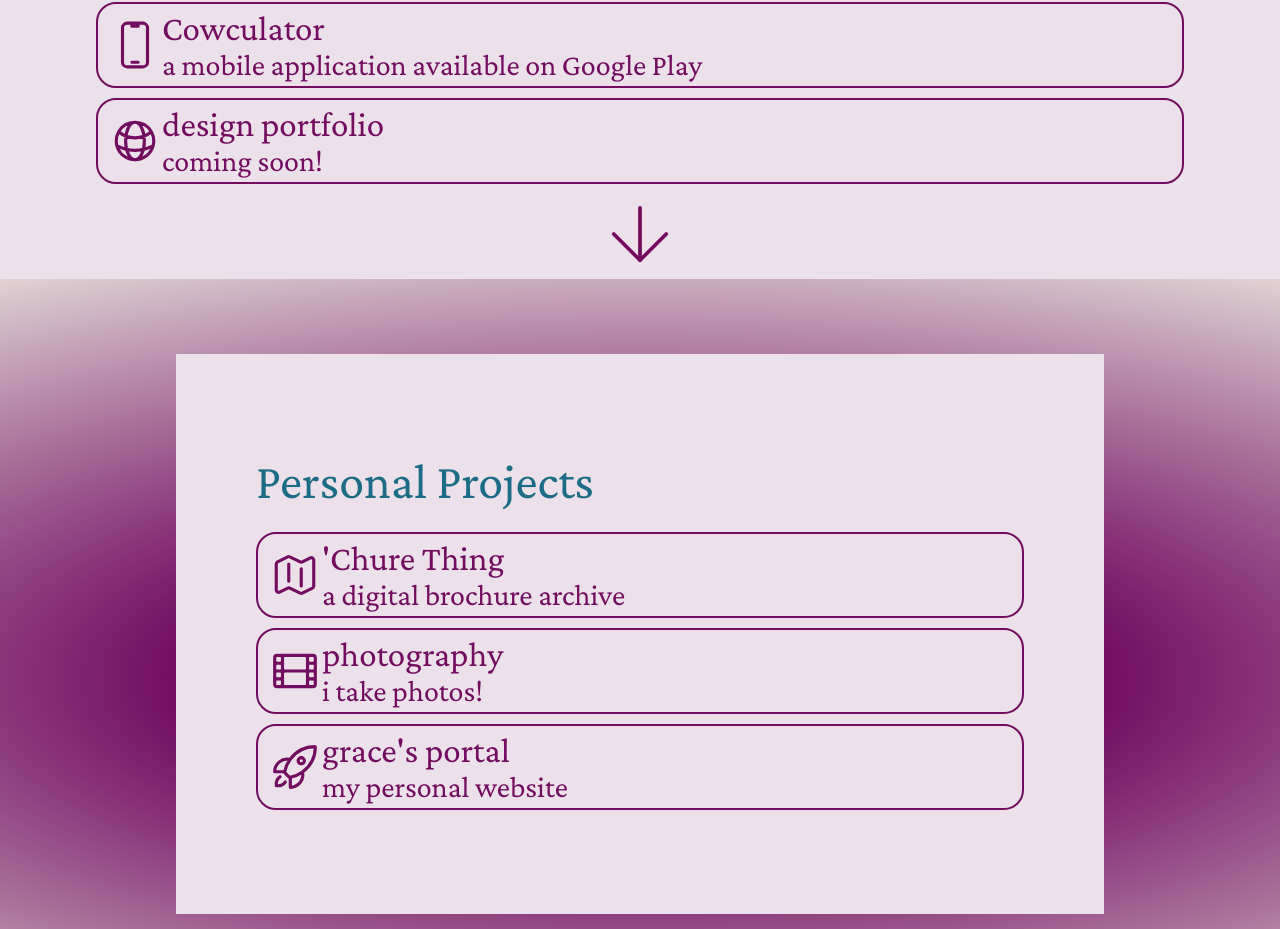
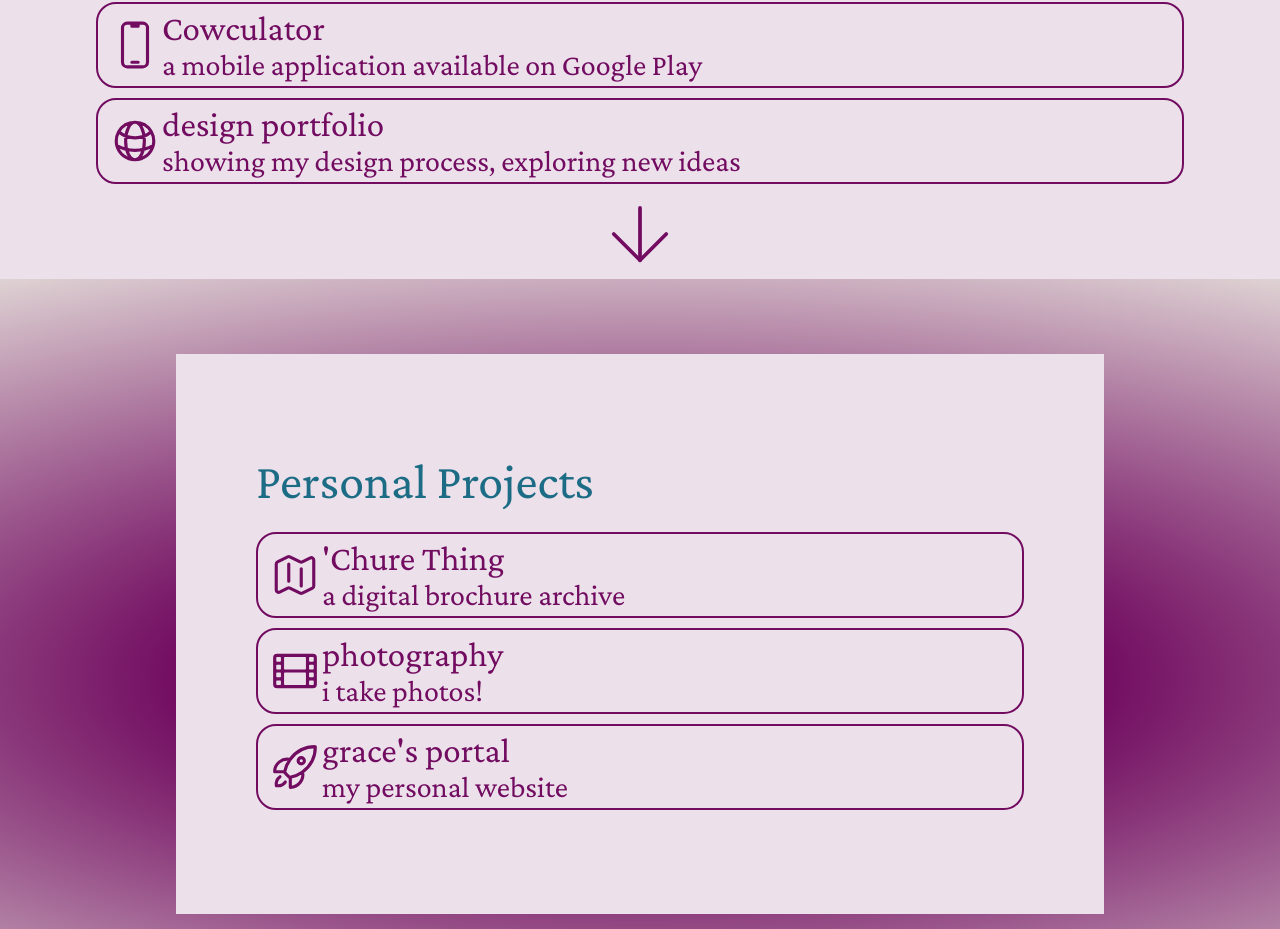
Before and after one commit to gracebmanning/grace-manning-v4, a React (Create React App) app: page / in a window 1280 px wide. Shown: the part 2172-3101 px from the top of the page. Built offline with nearby package versions, Linux system fonts and the light colour scheme.

Commit message:
add link to design portfolio

```diff
--- a/src/components/Projects/projectsList.js
+++ b/src/components/Projects/projectsList.js
@@ -6,23 +6,26 @@ const projects = [
         title: 'Undergraduate Research',
         tagline: 'quantitative analysis of fast & slow fashion website design elements using a web crawler',
         icon: <HiOutlineDocumentMagnifyingGlass className="icon"/>,
-        href: '/undergrad-research'
+        href: '/undergrad-research',
+        target: '_self'
     },
     {
         title: 'Cowculator',
         tagline: 'a mobile application available on Google Play',
         icon: <HiOutlineDevicePhoneMobile className="icon"/>,
-        href: '/cowculator'
+        href: '/cowculator',
+        target: '_self'
     },
     {
         title: 'design portfolio',
-        tagline: 'coming soon!',
+        tagline: 'showing my design process, exploring new ideas',
         icon: <HiOutlineGlobeAlt className="icon"/>,
-        href: ''
+        href: 'https://www.behance.net/gracebmanning',
+        target: '_blank'
     }
 ];
 export const projectItems = projects.map((project) =>
-    <a href={project.href} key={project.title}>
+    <a href={project.href} target={project.target} key={project.title}>
         <div className="projectItem">
             {project.icon}
             <div>
```
